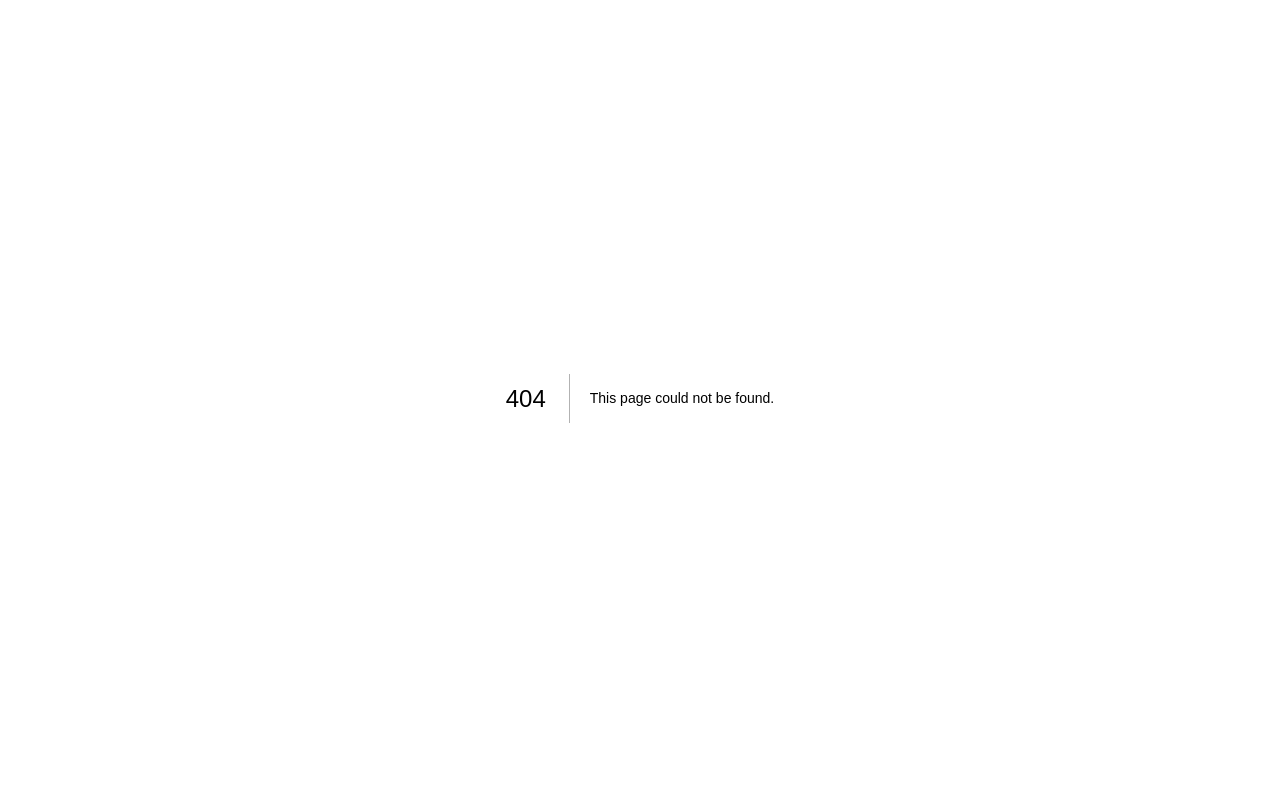
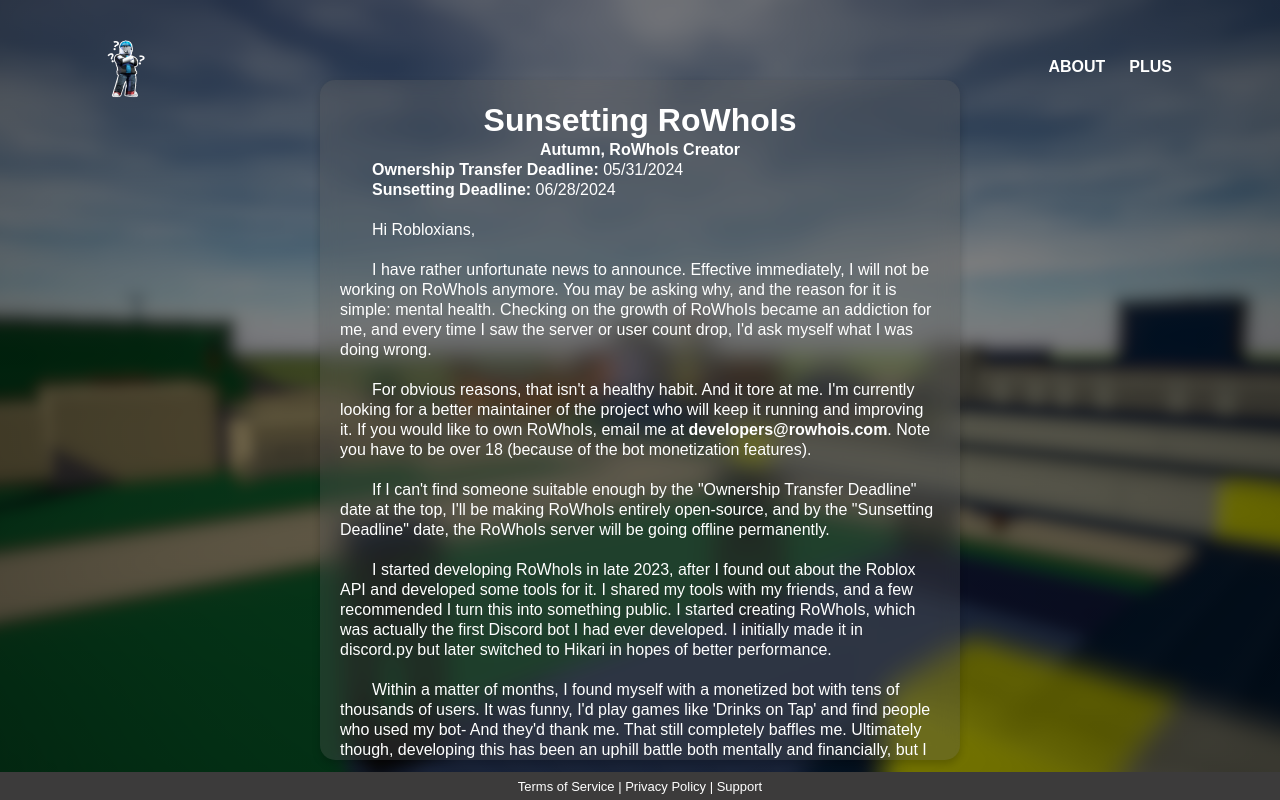
Before and after one commit to RoWhoIs/rowhois.com, a Next.js app: page /sunsetting in a window 1280 px wide. Before the commit this address had no page. Built offline with nearby package versions, Linux system fonts and the light colour scheme.

Commit message:
Goodbye RoWhoIs

```diff
--- /dev/null
+++ b/pages/sunsetting.js
@@ -0,0 +1,46 @@
+import Head from "next/head";
+import {Navigation, Footer} from "@/modules/navigation";
+export default function Main() {
+    return (
+        <>
+            <Head>
+                <title>RoWhoIs - Sunsetting</title>
+                <meta name="description" content="RoWhoIs could be sunsetting. It's rather important that you read this if you use RoWhoIs."/>
+                <meta name="viewport" content="width=device-width, initial-scale=1"/>
+                <link rel="icon" href="/favicon.png"/>
+            </Head>
+            <Navigation/>
+            <div className="legal-content">
+                <header>
+                    <center>
+                        <h1>Sunsetting RoWhoIs</h1>
+                        <h4>Autumn, RoWhoIs Creator</h4>
+                    </center>
+                </header>
+                <header>
+                    <p><b>Ownership Transfer Deadline:</b> 05/31/2024</p>
+                    <p><b>Sunsetting Deadline:</b> 06/28/2024</p><br />
+                </header>
+                <section>
+                    <p>Hi Robloxians,</p>
+                    <br />
+                    <p>I have rather unfortunate news to announce. Effective immediately, I will not be working on RoWhoIs anymore. You may be asking why, and the reason for it is simple: mental health. Checking on the growth of RoWhoIs became an addiction for me, and every time I saw the server or user count drop, I'd ask myself what I was doing wrong.</p>
+                    <br />
+                    <p>For obvious reasons, that isn't a healthy habit. And it tore at me. I'm currently looking for a better maintainer of the project who will keep it running and improving it. If you would like to own RoWhoIs, email me at <a href={"developers@rowhois.com"}>developers@rowhois.com</a>. Note you have to be over 18 (because of the bot monetization features).</p>
+                    <br />
+                    <p>If I can't find someone suitable enough by the "Ownership Transfer Deadline" date at the top, I'll be making RoWhoIs entirely open-source, and by the "Sunsetting Deadline" date, the RoWhoIs server will be going offline permanently.</p>
+                    <br />
+                    <p>I started developing RoWhoIs in late 2023, after I found out about the Roblox API and developed some tools for it. I shared my tools with my friends, and a few recommended I turn this into something public. I started creating RoWhoIs, which was actually the first Discord bot I had ever developed. I initially made it in discord.py but later switched to Hikari in hopes of better performance.</p>
+                    <br />
+                    <p>Within a matter of months, I found myself with a monetized bot with tens of thousands of users. It was funny, I'd play games like 'Drinks on Tap' and find people who used my bot- And they'd thank me. That still completely baffles me. Ultimately though, developing this has been an uphill battle both mentally and financially, but I felt it was worth it to give back to the community. With my mental health, though, this has reached a tipping point.</p>
+                    <br />
+                    <p>And any RoWhoIs+ subscribers, thanks for supporting me. If you'd like a refund on your purchase, you can reach out to <a href={"support@rowhois.com"}>support@rowhois.com</a>. I hope that if there is a next maintainer of RoWhoIs, they do a good job and keep the community happy. </p>
+                    <br />
+                    <p>And so, Robloxians, in a bid of farewell, thank you all for using RoWhoIs.</p>
+                    <p><i>-- Autumn</i></p>
+                </section>
+            </div>
+            <Footer/>
+        </>
+    );
+}
```
